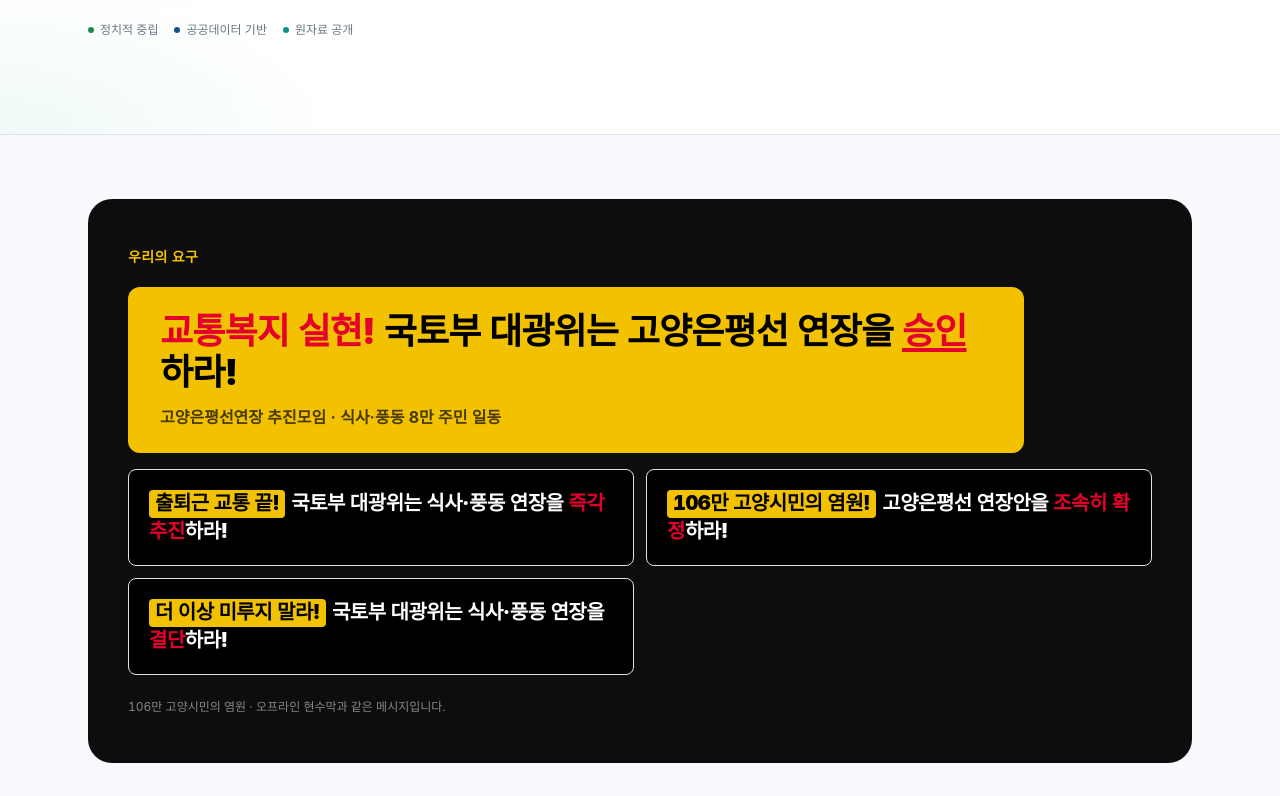
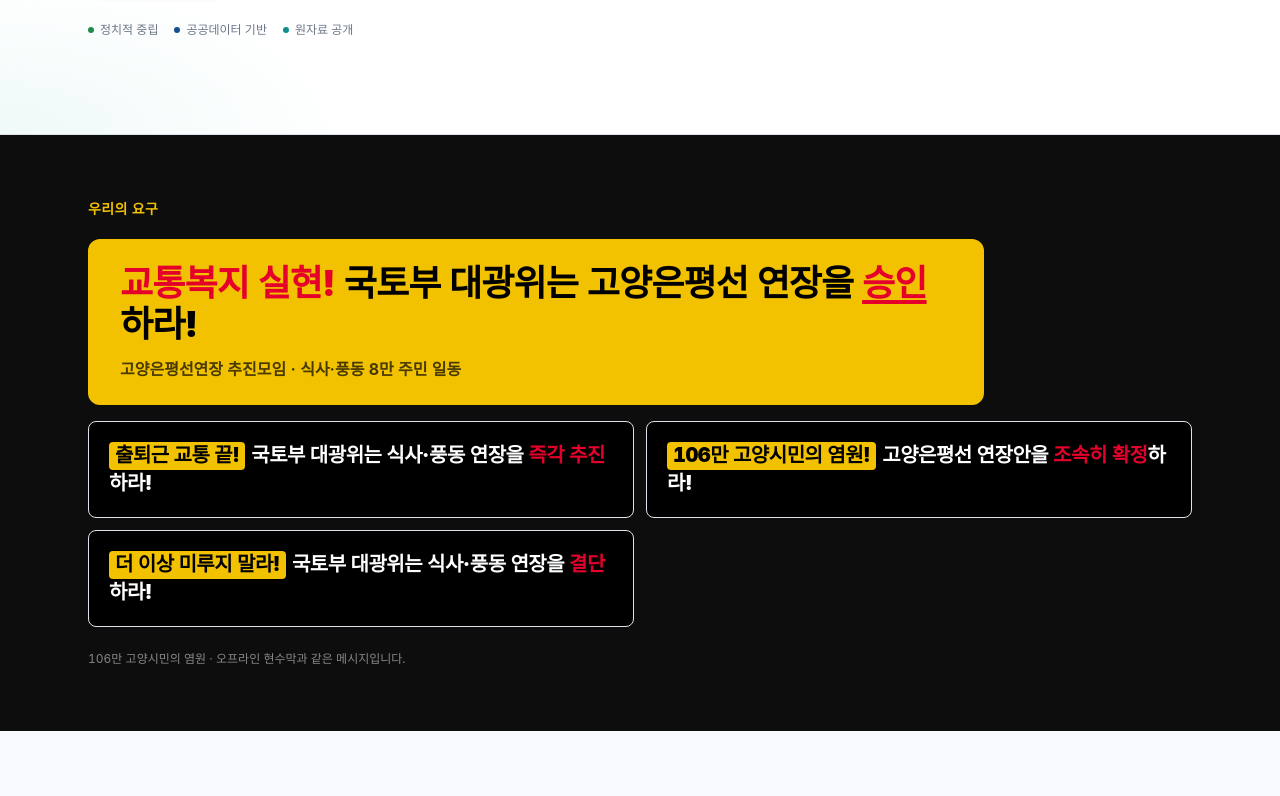
Before and after one commit to fornew21c/siksaline, a Next.js app: page / in a window 1280 px wide. Shown: the part 502-1298 px from the top of the page. Built offline with nearby package versions, Linux system fonts and the light colour scheme; a web font is replaced by a local one.

Commit message:
Revert "슬로건 구역: 풀폭 검정 띠 → 여백 두른 둥근 검정 포스터로 전환 완화"
This reverts commit d27616ca4dd8c15a7ae1af501a9ceba234d8339a.

```diff
--- a/src/components/banner-slogans.tsx
+++ b/src/components/banner-slogans.tsx
@@ -7,25 +7,21 @@ const RED = "#E4002B";
 
 /**
  * 오프라인 현수막과 동일한 톤의 "요구·슬로건" 구역.
- * 풀폭 검정 띠 대신, 밝은 화면 위에 여백을 두른 "검정 포스터"로 얹어
- * 전환을 자연스럽게 하면서도 현수막의 강한 힘은 유지한다.
  * 이 구역에만 투쟁 현수막 스타일을 쓰고, 데이터 영역은 차분한 톤 유지.
  */
 export function BannerSlogans({ eyebrow = true }: { eyebrow?: boolean }) {
   const [featured, ...rest] = BANNERS;
 
   return (
-    <section className="bg-background py-12 sm:py-16">
-      <Container>
-        {/* 검정 포스터 (여백 두르고 둥글게) */}
-        <div className="rounded-3xl bg-[#0d0d0d] px-5 py-10 sm:px-10 sm:py-12">
+    <section className="bg-[#0d0d0d]">
+      <Container className="py-14 sm:py-16">
         {eyebrow && (
           <p className="mb-5 text-sm font-extrabold tracking-wide" style={{ color: YELLOW }}>
             우리의 요구
           </p>
         )}
 
-          {/* 대표 현수막 (노랑 바탕) — 면적 절제: 살짝 좁게 */}
+        {/* 대표 현수막 (노랑 바탕) — 면적 절제: 풀폭 대신 살짝 좁게, 패딩 축소 */}
         <div className="max-w-4xl rounded-xl px-5 py-5 sm:px-8 sm:py-6" style={{ background: YELLOW }}>
           <p className="text-2xl font-black leading-[1.15] tracking-tight text-black sm:text-4xl">
             <span style={{ color: RED }}>{featured.lead}</span> {featured.body}{" "}
@@ -42,7 +38,10 @@ export function BannerSlogans({ eyebrow = true }: { eyebrow?: boolean }) {
         {/* 나머지 현수막 (검정 바탕) */}
         <div className="mt-4 grid gap-3 sm:grid-cols-2">
           {rest.map((b) => (
-              <div key={b.lead} className="rounded-lg border border-white/10 bg-black px-5 py-5">
+            <div
+              key={b.lead}
+              className="rounded-lg border border-white/10 bg-black px-5 py-5"
+            >
               <p className="text-lg font-black leading-snug tracking-tight text-white sm:text-xl">
                 <span
                   className="mr-1.5 inline-block rounded px-1.5 text-black"
@@ -61,7 +60,6 @@ export function BannerSlogans({ eyebrow = true }: { eyebrow?: boolean }) {
         <p className="mt-6 text-xs text-white/50">
           {CAMPAIGN.cityPop} 고양시민의 염원 · 오프라인 현수막과 같은 메시지입니다.
         </p>
-        </div>
       </Container>
     </section>
   );
```
Lines whose indentation alone changed are shown as unchanged.
